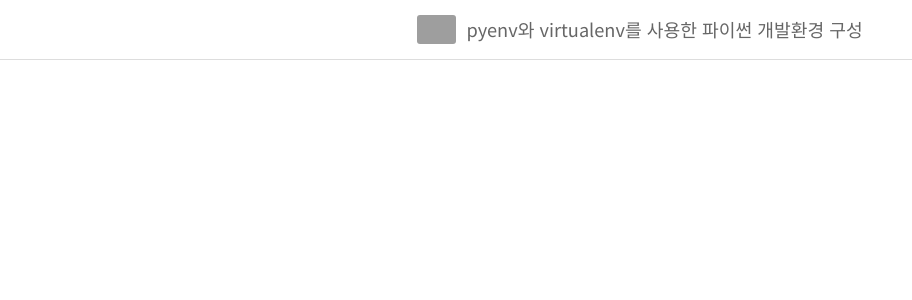
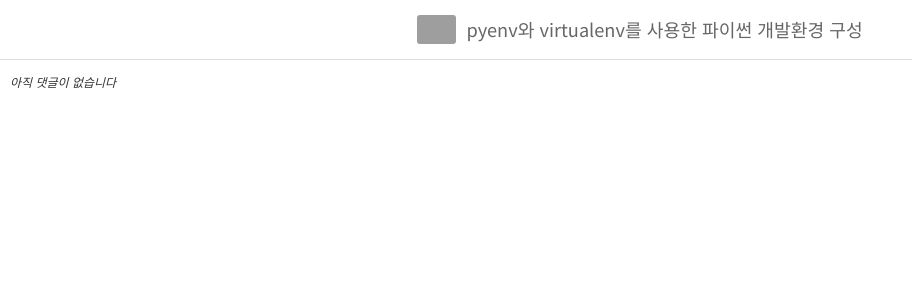
Before and after one commit to pooreunblue/pylog, a Django app: page /posts/2/ in a window 1280 px wide. Shown: the top 300 px of the page, without its empty margins (0-912 px from the left). Run offline with Django 4.2, Linux system fonts and the light colour scheme; data comes from the database, SQL or seed files in the repository; grey boxes are pictures that could not be loaded.

Commit message:
Feat: 댓글 목록 표시, 목록과 상세 페이지 연결

```diff
--- a/pylog/templates/post_detail.html
+++ b/pylog/templates/post_detail.html
@@ -13,6 +13,13 @@
     </div>
     <div id="post-detail">
         <p>{{ post_content|linebreaksbr }}</p>
+        <ul class="comments">
+            {% for comment in post.comment_set.all %}
+                <li class="comment">{{ comment.content }}</li>
+            {% empty %}
+                <li class="comment-empty">아직 댓글이 없습니다</li>
+            {% endfor %}
+        </ul>
     </div>
 </body>
 </html>
```
